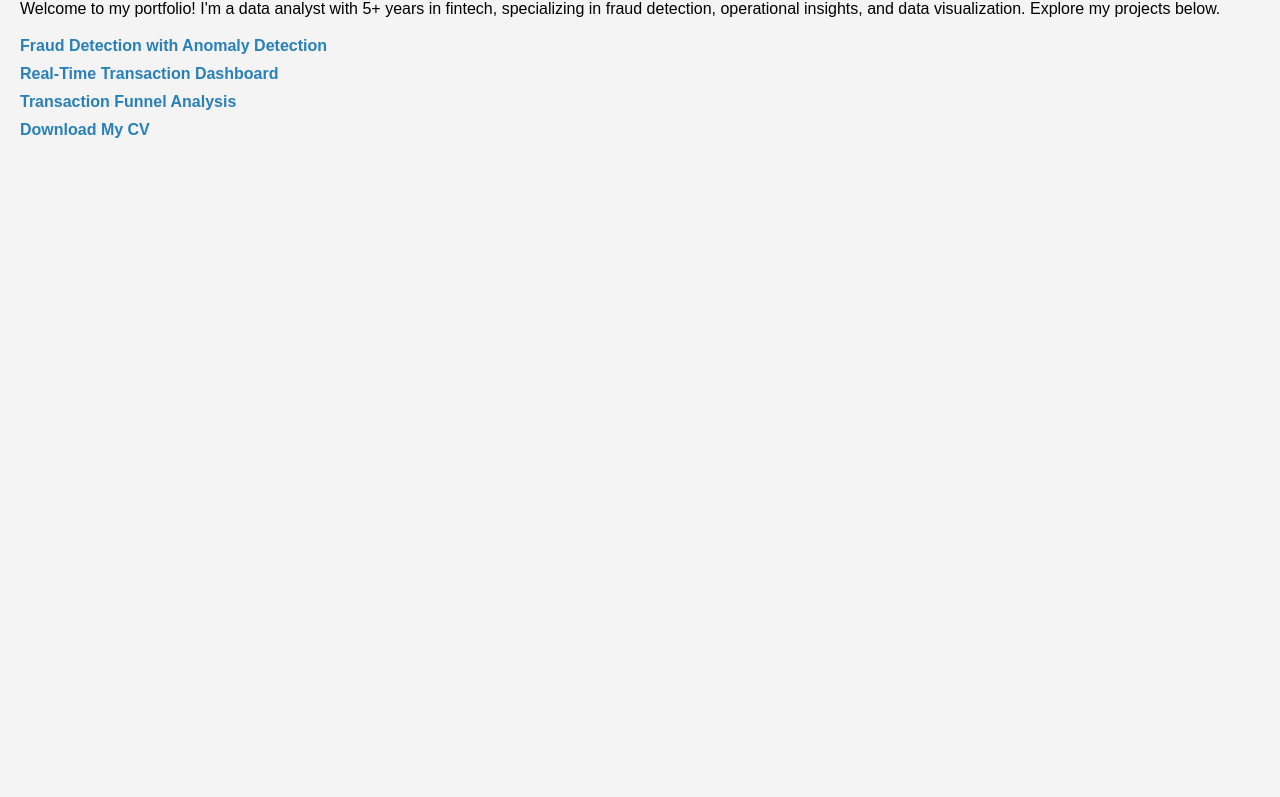
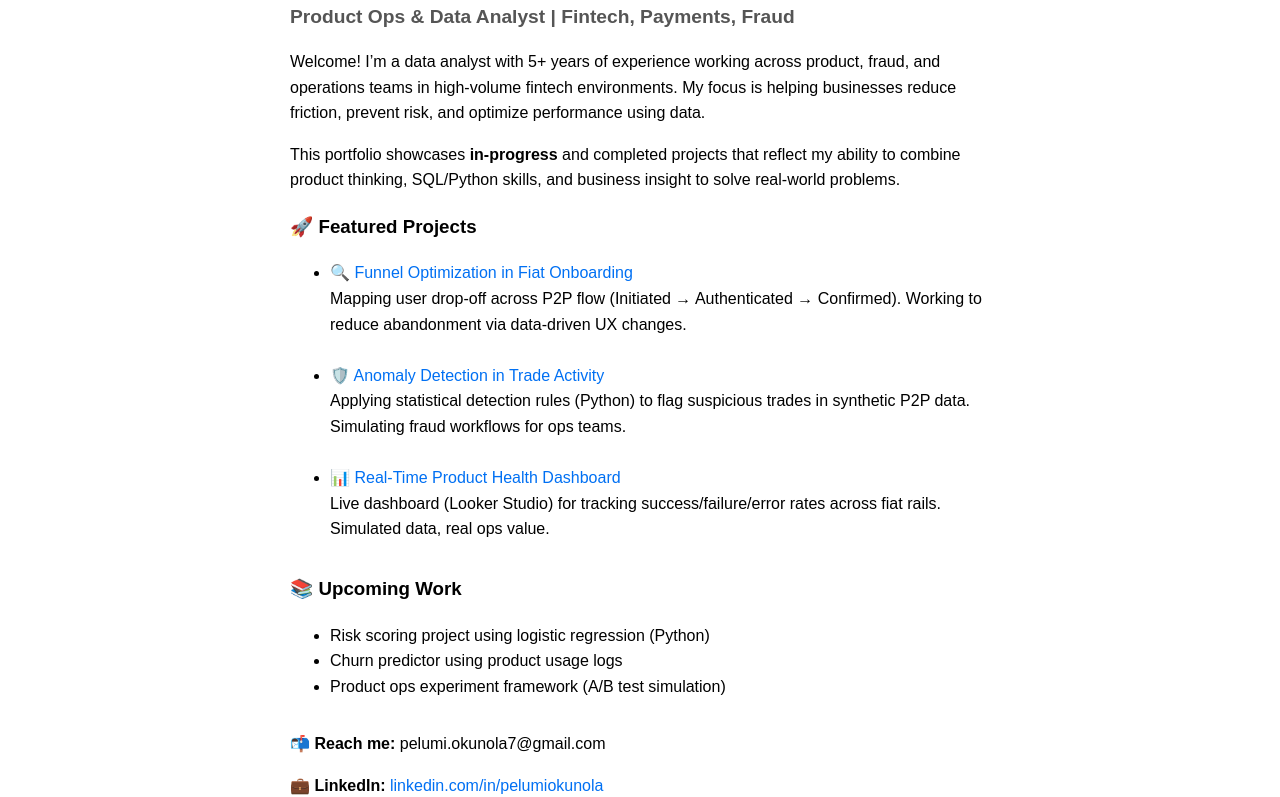
Before and after one commit to Qkpesko/data_projects, a plain HTML site: page index.html in a window 1280 px wide. Shown: the part 84-881 px from the top of the page. Before the commit the page ends 800 px from the top, so only its background shows below. Drawn offline with Linux system fonts and the light colour scheme.

Commit message:
Update index.html

```diff
--- a/index.html
+++ b/index.html
@@ -1,27 +1,81 @@
 <!DOCTYPE html>
-<html>
+<html lang="en">
 <head>
-  <title>Pelumi's Data Portfolio</title>
-  <meta http-equiv="Content-Type" content="text/html; charset=utf-8">
+  <meta charset="UTF-8" />
+  <meta name="viewport" content="width=device-width, initial-scale=1.0"/>
+  <title>Pelumi Okunola – Data Projects</title>
   <style>
-    body { font-family: Arial, sans-serif; margin: 20px; background-color: #f4f4f4; }
-    h1 { color: #2c3e50; }
-    p { line-height: 1.6; }
-    ul { list-style-type: none; padding: 0; }
-    li { margin: 10px 0; }
-    a { color: #2980b9; text-decoration: none; font-weight: bold; }
-    a:hover { text-decoration: underline; }
-    img { max-width: 100%; height: auto; }
+    body {
+      font-family: sans-serif;
+      max-width: 700px;
+      margin: 2rem auto;
+      padding: 0 1rem;
+      line-height: 1.6;
+    }
+    h1 {
+      font-size: 2rem;
+      margin-bottom: 0;
+    }
+    h2 {
+      font-size: 1.2rem;
+      margin-top: 0.2rem;
+      color: #555;
+    }
+    a {
+      color: #0070f3;
+      text-decoration: none;
+    }
+    a:hover {
+      text-decoration: underline;
+    }
+    section {
+      margin-bottom: 2rem;
+    }
   </style>
 </head>
 <body>
-  <h1>Pelumi Okunola's Data Analytics Portfolio</h1>
-  <p>Welcome to my portfolio! I'm a data analyst with 5+ years in fintech, specializing in fraud detection, operational insights, and data visualization. Explore my projects below.</p>
-  <ul>
-    <li><a href="fraud_detection.html">Fraud Detection with Anomaly Detection</a></li>
-    <li><a href="dashboard.html">Real-Time Transaction Dashboard</a></li>
-    <li><a href="funnel_analysis.html">Transaction Funnel Analysis</a></li>
-    <li><a href="Pelumi_Okunola_CV.pdf">Download My CV</a></li>
-  </ul>
+
+  <h1>Pelumi Okunola</h1>
+  <h2>Product Ops & Data Analyst | Fintech, Payments, Fraud</h2>
+
+  <p>Welcome! I’m a data analyst with 5+ years of experience working across product, fraud, and operations teams in high-volume fintech environments. My focus is helping businesses reduce friction, prevent risk, and optimize performance using data.</p>
+
+  <p>This portfolio showcases <strong>in-progress</strong> and completed projects that reflect my ability to combine product thinking, SQL/Python skills, and business insight to solve real-world problems.</p>
+
+  <section>
+    <h3>🚀 Featured Projects</h3>
+    <ul>
+      <li>
+        🔍 <a href="./projects/funnel-optimization.md">Funnel Optimization in Fiat Onboarding</a><br>
+        Mapping user drop-off across P2P flow (Initiated → Authenticated → Confirmed). Working to reduce abandonment via data-driven UX changes.
+      </li>
+      <br>
+      <li>
+        🛡️ <a href="./projects/fraud-detection.md">Anomaly Detection in Trade Activity</a><br>
+        Applying statistical detection rules (Python) to flag suspicious trades in synthetic P2P data. Simulating fraud workflows for ops teams.
+      </li>
+      <br>
+      <li>
+        📊 <a href="./projects/real-time-dashboard.md">Real-Time Product Health Dashboard</a><br>
+        Live dashboard (Looker Studio) for tracking success/failure/error rates across fiat rails. Simulated data, real ops value.
+      </li>
+    </ul>
+  </section>
+
+  <section>
+    <h3>📚 Upcoming Work</h3>
+    <ul>
+      <li>Risk scoring project using logistic regression (Python)</li>
+      <li>Churn predictor using product usage logs</li>
+      <li>Product ops experiment framework (A/B test simulation)</li>
+    </ul>
+  </section>
+
+  <section>
+    <p>📬 <strong>Reach me:</strong> pelumi.okunola7@gmail.com</p>
+    <p>💼 <strong>LinkedIn:</strong> <a href="https://linkedin.com/in/pelumiokunola" target="_blank">linkedin.com/in/pelumiokunola</a></p>
+    <p>💻 <strong>GitHub:</strong> <a href="https://github.com/qkpesko" target="_blank">github.com/qkpesko</a></p>
+  </section>
+
 </body>
 </html>
```
